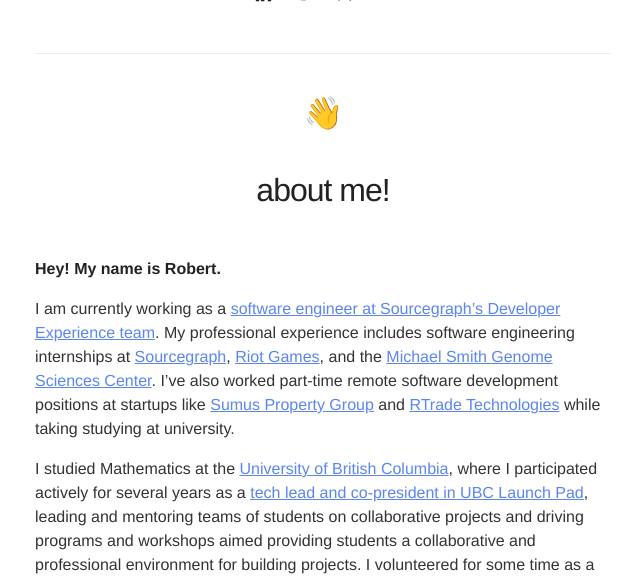
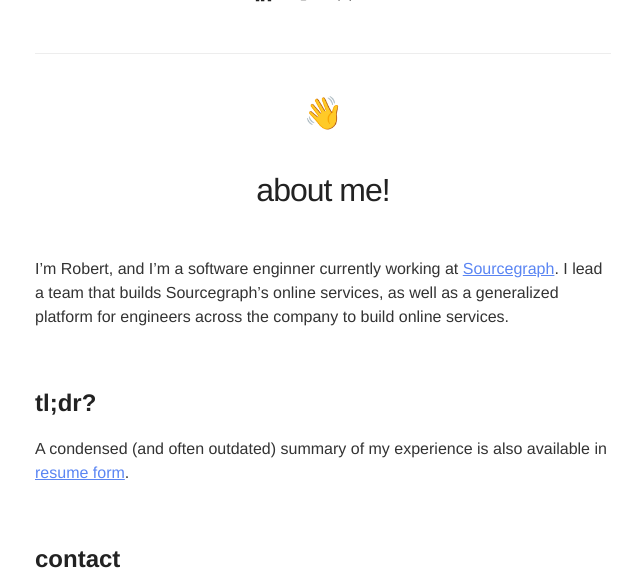
Before and after one commit to bobheadxi/bobheadxi.github.io, a Jekyll site: the page built from about.md, in a window 1280 px wide and 1400 px high, scrolled down 400 px. Shown: the top 580 px of the window, without its empty margins (317-957 px from the left). Built offline with Jekyll 4.4.1, drawn with Linux system fonts in a browser that asks for light colours; nearby versions of some CDN libraries; some web fonts are replaced; a style sheet for code colours, icons or effects is not loaded; some of the changed text lies outside the part shown.

Commit message:
refresh about

```diff
--- a/about.md
+++ b/about.md
@@ -8,39 +8,14 @@
 <h1>👋</h1>
 <h1 style="font-weight:500;margin-top:-0.5rem;text-align:center;">about me!</h1>
 
-**Hey! My name is Robert.**
-
-I am currently working as a [software engineer at Sourcegraph's Developer Experience team](/experience/sourcegraph).
-My professional experience includes software engineering internships at [Sourcegraph](/experience/sourcegraph-intern), [Riot Games](/experience/riot-games), and the [Michael Smith Genome Sciences Center](/experience/bcgsc).
-I've also worked part-time remote software development positions at startups like [Sumus Property Group](/experience/sumus) and [RTrade Technologies](/experience/rtrade/) while taking studying at university.
-
-I studied Mathematics at the [University of British Columbia](https://ubc.ca/), where I participated actively for several years as a [tech lead and co-president in UBC Launch Pad](/what-is-launch-pad), leading and mentoring teams of students on collaborative projects and driving programs and workshops aimed providing students a collaborative and professional environment for building projects.
-I volunteered for some time as a [web developer for nwPlus](/open-source/nwhacks2019/) building the website and application system behind one of the largest hackathons in western Canada, nwHacks.
-
-<figure>
-    <img src="../assets/images/projects/inertia-talk.png" width="75%" />
-    <figcaption>Launch Pad member Chad and I presenting
-    <a href="/inertia">UBC Launch Pad's self-hosted build and deployment platform</a>
-    at the
-    <a href="https://devopsdays.org/events/2018-vancouver/welcome/">2018 Vancouver DevOps Days</a>
-    </figcaption>
-</figure>
-
-I spend a great deal of time pursuing my love of experimenting with different technologies and ideas through [my projects](/open-source) and [writing](/blog).
-My interests currently lie primarily in empowering people to collaborate and build things better, faster, and more effectively.
-Software has become an integral part of every facet of life, and I believe that ever-improving tools, automation, and a culture of transparency (I have the open-source world to thank for pretty much everything I know) will become a key driver of innovations to come.
-
-When not fiddling with tech, I have a soft spot for bouldering, [the great outdoors](https://pics.bobheadxi.dev/), eating, and writing.
-
-<figure>
-    <img src="https://64.media.tumblr.com/1585b888fa41f52d5d5abbfe2ae7ca61/tumblr_p6p306wVQL1rg86u5o1_1280.jpg">
-</figure>
+I'm Robert, and I'm a software enginner currently working at [Sourcegraph](https://sourcegraph.com).
+I lead a team that builds Sourcegraph's online services, as well as a generalized platform for engineers across the company to build online services.
 
 <br />
 
 ## tl;dr?
 
-A condensed (though sometimes outdated) summary of my experience is also available in [resume form](https://resume.bobheadxi.dev).
+A condensed (and often outdated) summary of my experience is also available in [resume form](https://resume.bobheadxi.dev).
 
 <br />
 
@@ -54,4 +29,4 @@
 ## why "bobheadxi"?
 
 The online handle `bobheadxi` is one I've had for too long to abandon, so I use it for most things
-nowadays. The `xi` part stands for `11`, and nothing else :)
+nowadays. The `xi` part stands for `11`, and nothing else 🙂
```
